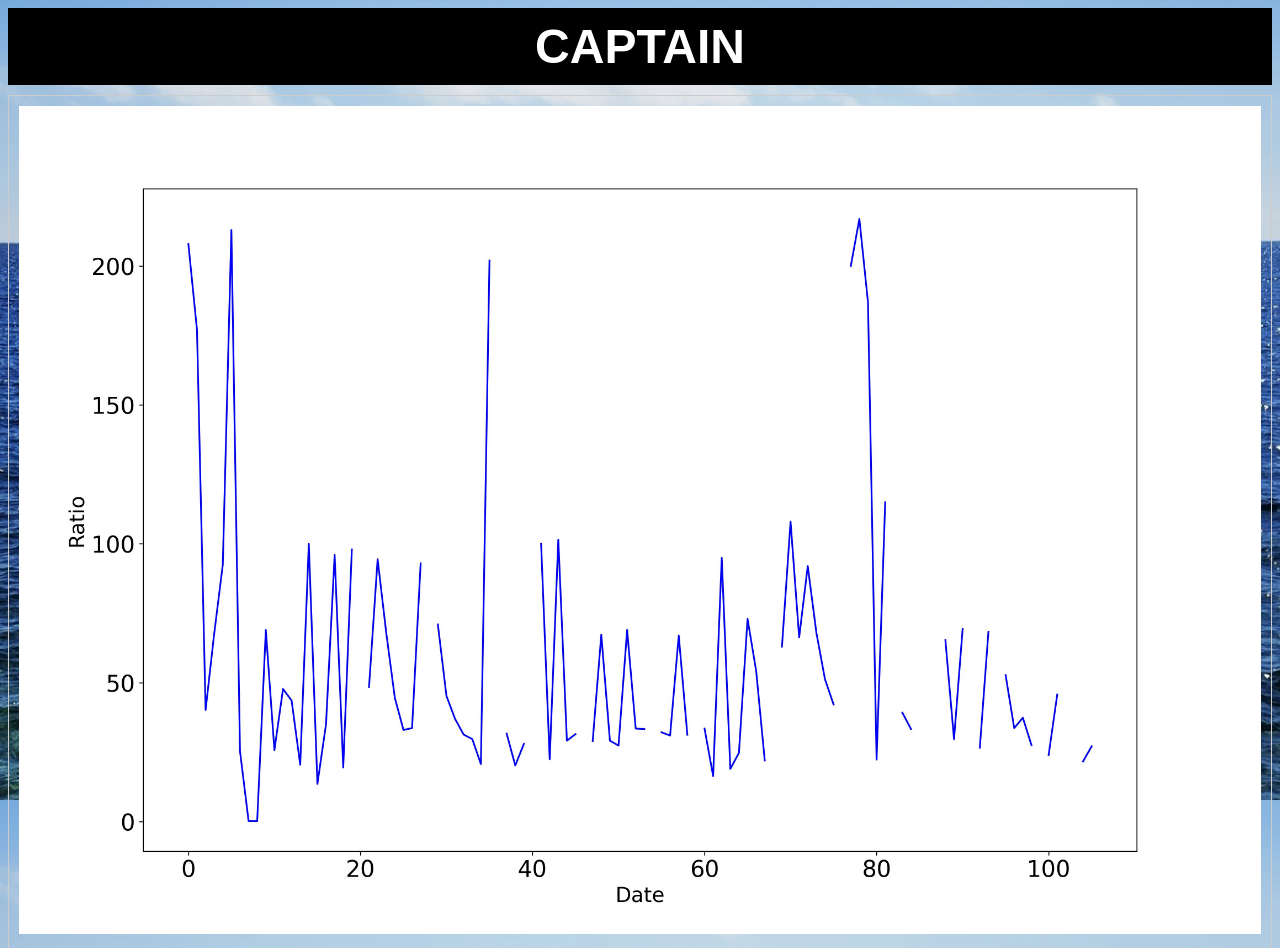
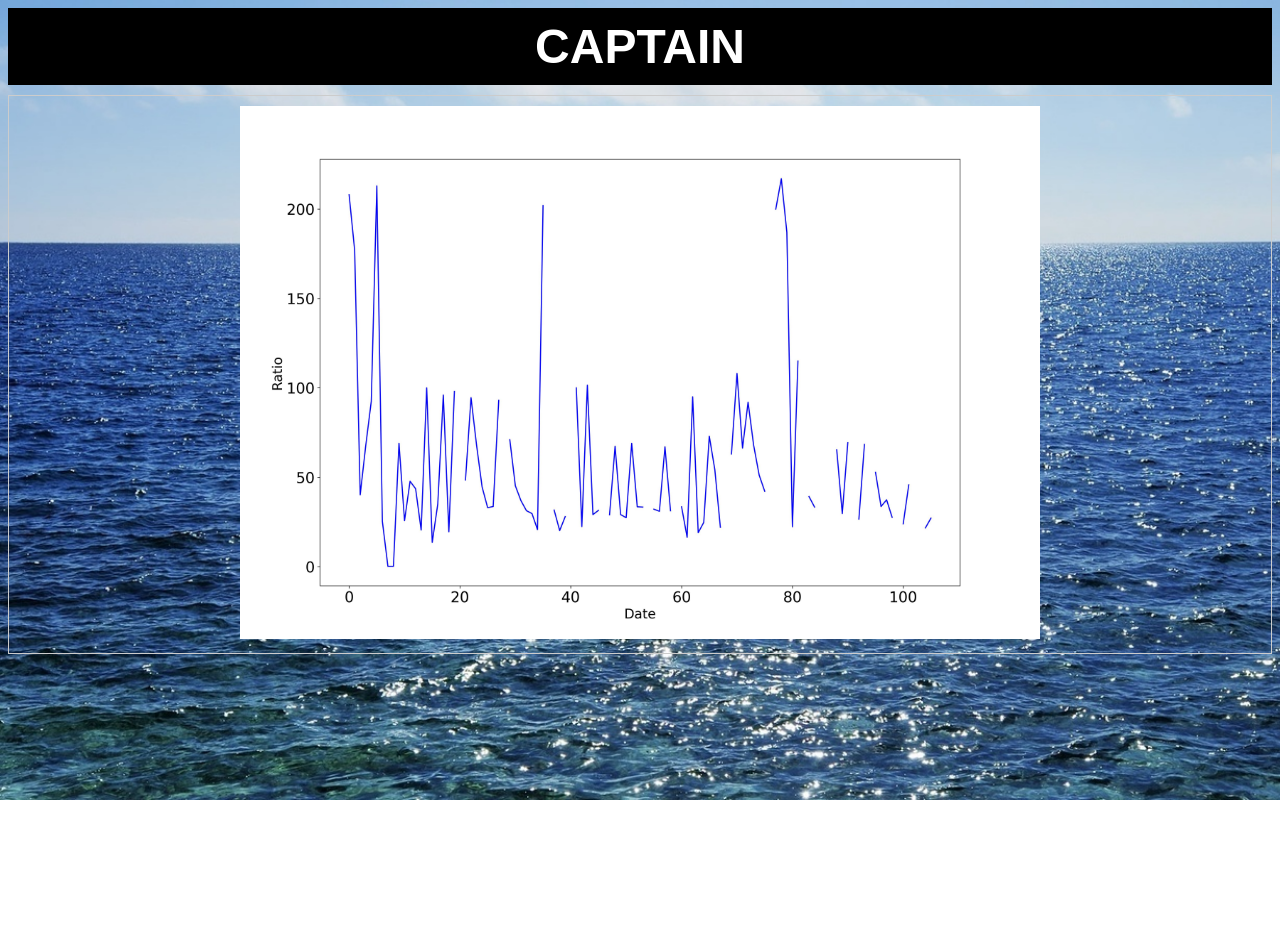
Before and after one commit to CAPTAIN-buoy/CAPTAIN-buoy.github.io, a plain HTML site: page home.html in a window 1280 px wide. Shown: the top 948 px of the page. After the commit the page ends 800 px from the top, so only its background shows below. Drawn offline with Linux system fonts and the light colour scheme.

Commit message:
Update home.html

```diff
--- a/home.html
+++ b/home.html
@@ -77,7 +77,7 @@
 
         .grid-item img {
             max-width: 100%;
-            /*max-width: 600px; /* Ajusta el ancho máximo  */
+            max-width: 800px; /* Ajusta el ancho máximo  */
             height: auto;
         }
 
```
